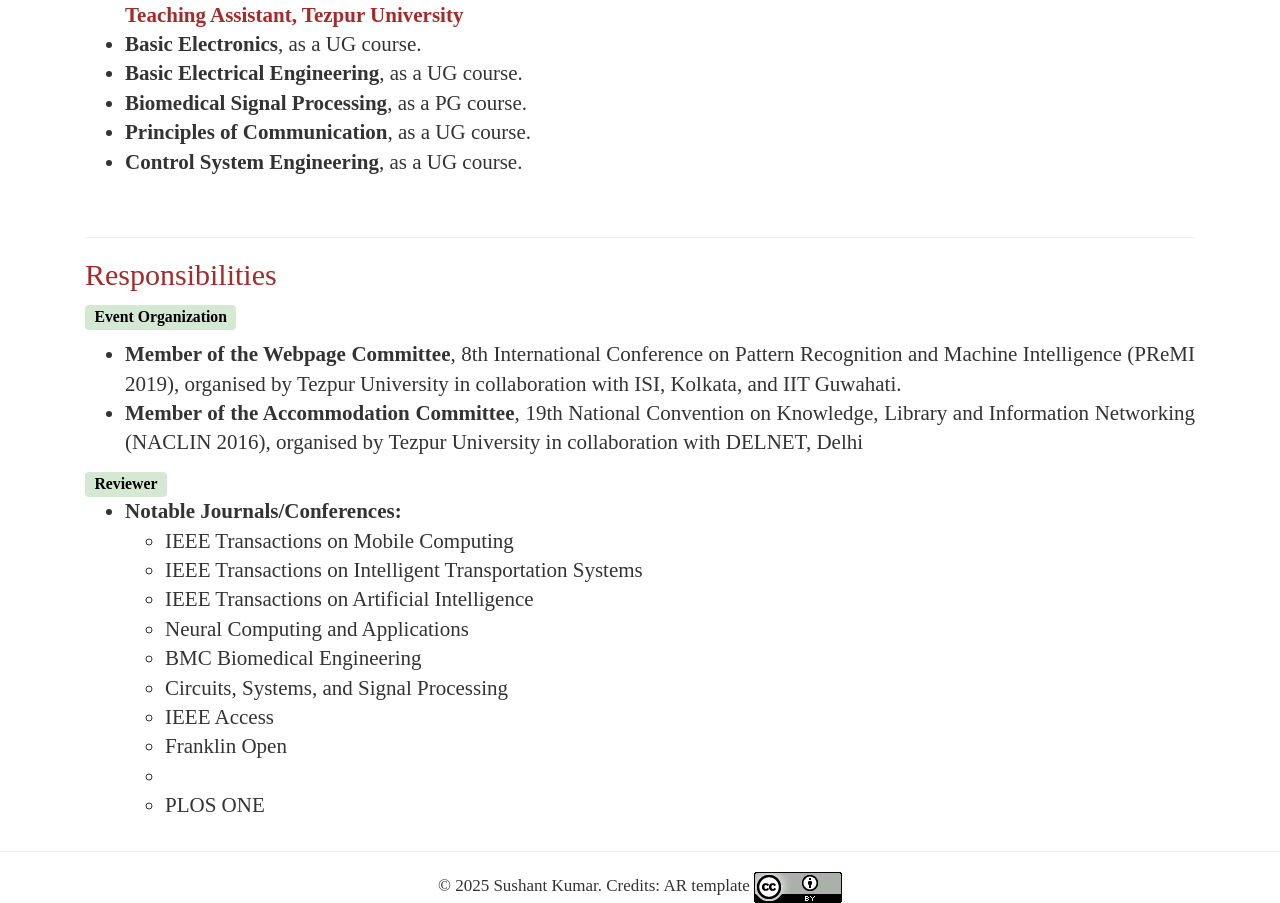
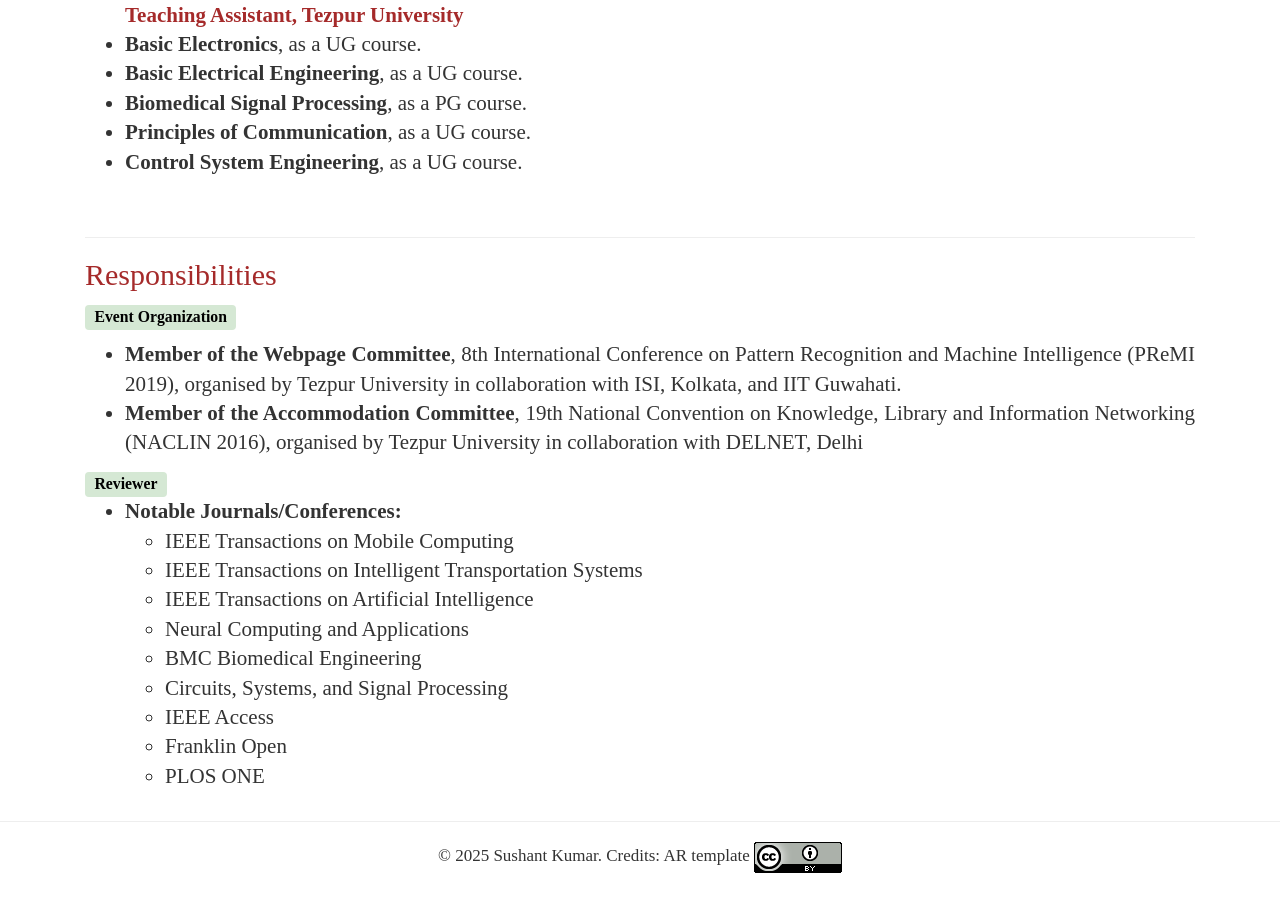
Before and after one commit to sushantbio/sushantbio, a plain HTML site: page index.html in a window 1280 px wide. Shown: the part 4115-5018 px from the top of the page. After the commit the page ends 4988 px from the top, so only its background shows below. Drawn offline with Linux system fonts and the light colour scheme; a web font is replaced by a local one.

Commit message:
Fix missing closing tag for 'Franklin Open' list item

```diff
--- a/index.html
+++ b/index.html
@@ -679,7 +679,7 @@
 								<li>BMC Biomedical Engineering </li>
 				                <li>Circuits, Systems, and Signal Processing</li>
 				                <li>IEEE Access</li>
-								<li>Franklin Open<li>
+								<li>Franklin Open</li>
                                 <li>PLOS ONE</li>
 
 
```
